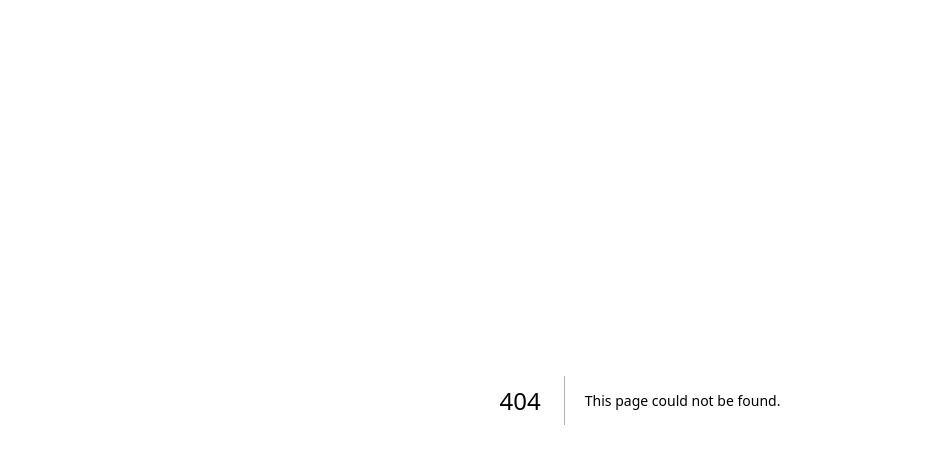
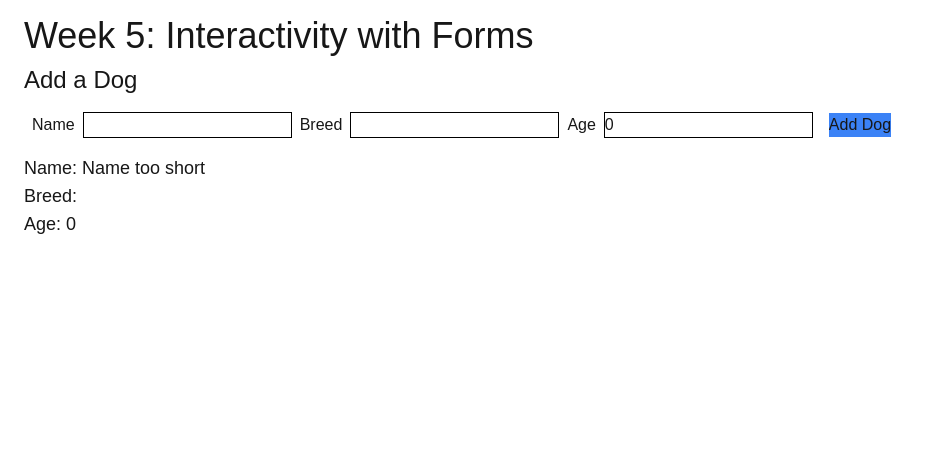
Before and after one commit to danielminjaekim/cprg306-demos, a Next.js app: page /week-5 in a window 1280 px wide. Before the commit this address had no page. Shown: the top 464 px of the page, without its empty margins (0-930 px from the left). Built offline with nearby package versions, Linux system fonts and the light colour scheme.

Commit message:
Completed Week 5 Demo

```diff
--- a/app/page.js
+++ b/app/page.js
@@ -8,6 +8,15 @@ export default function Page() {
         <li>
           <Link href="week-2">Week 2</Link>
         </li>
+        <li>
+          <Link href="week-3">Week 3</Link>
+        </li>
+        <li>
+          <Link href="week-4">Week 4</Link>
+        </li>
+        <li>
+          <Link href="week-5">Week 5</Link>
+        </li>
       </ul>
     </main>
   );
--- /dev/null
+++ b/app/week-5/dog-form.js
@@ -0,0 +1,81 @@
+"use client";
+
+import { useState } from "react";
+
+export default function DogForm() {
+  const [name, setName] = useState("");
+  const [breed, setBreed] = useState("");
+  const [age, setAge] = useState(0);
+
+  const handleNameChange = (event) => {
+    let name = event.target.value;
+    name = name.replace(/[^a-zA-Z\s]/g, "");
+    setName(name);
+  };
+
+  const handleBreedChange = (event) => {
+    let breed = event.target.value;
+    breed = breed.replace(/[^a-zA-Z\s]/g, "");
+    setBreed(breed);
+  };
+
+  const handleAgeChange = (event) => {
+    let age = event.target.value;
+    age = parseInt(age);
+    if (isNaN(age)) {
+      age = 0;
+    }
+    if (age < 0) {
+      age = 0;
+    }
+    setAge(age);
+  };
+
+  const handleSubmit = (event) => {
+    event.preventDefault();
+    let dog = { name, breed, age };
+    console.log(dog); //Eventually save to a database
+  };
+
+  return (
+    <div className="m-2">
+      <h2 className="text-2xl">Add a Dog</h2>
+      <form className="m-2" onSubmit={(e) => handleSubmit(e)}>
+        <label htmlFor="name">Name</label>
+        <input
+          id="name"
+          type="text"
+          value={name}
+          onChange={(event) => handleNameChange(event)}
+          className="border border-black m-2"
+        />
+        <label htmlFor="breed">Breed</label>
+        <input
+          id="breed"
+          type="text"
+          value={breed}
+          onChange={(e) => handleBreedChange(e.target.value)}
+          className="border border-black m-2"
+        />
+        <label htmlFor="age">Age</label>
+        <input
+          id="age"
+          type="number"
+          value={age}
+          onChange={(e) => handleAgeChange(e.target.value)}
+          className="border border-black m-2"
+        />
+        <input
+          type="submit"
+          value="Add Dog"
+          className="m-2 bg-blue-500 hover:bg-blue-700"
+        />
+      </form>
+      <div className="text-lg">
+        <p>Name: {name.length >= 3 ? name : "Name too short"}</p>
+        <p>Breed: {breed}</p>
+        <p>Age: {age}</p>
+      </div>
+    </div>
+  );
+}
--- /dev/null
+++ b/app/week-5/page.js
@@ -0,0 +1,10 @@
+import DogForm from "./dog-form";
+
+export default function Page() {
+  return (
+    <div className="m-4">
+      <h1 className="text-4xl m-2 bold">Week 5: Interactivity with Forms</h1>
+      <DogForm />
+    </div>
+  );
+}
```
Also changed, not shown: package.json (+5 -5 lines), 1 other file (tests, documents, lock files or other folders).
